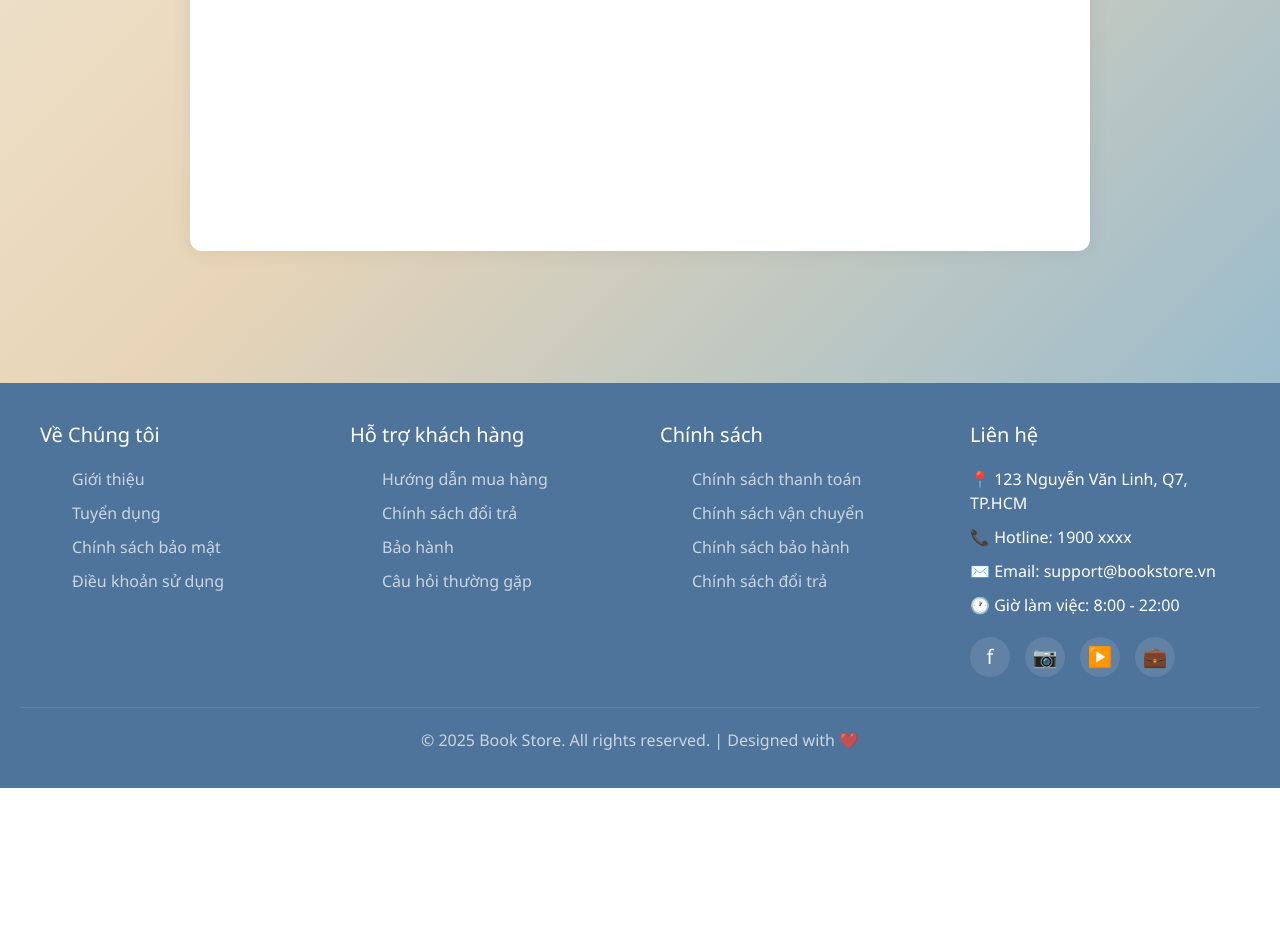
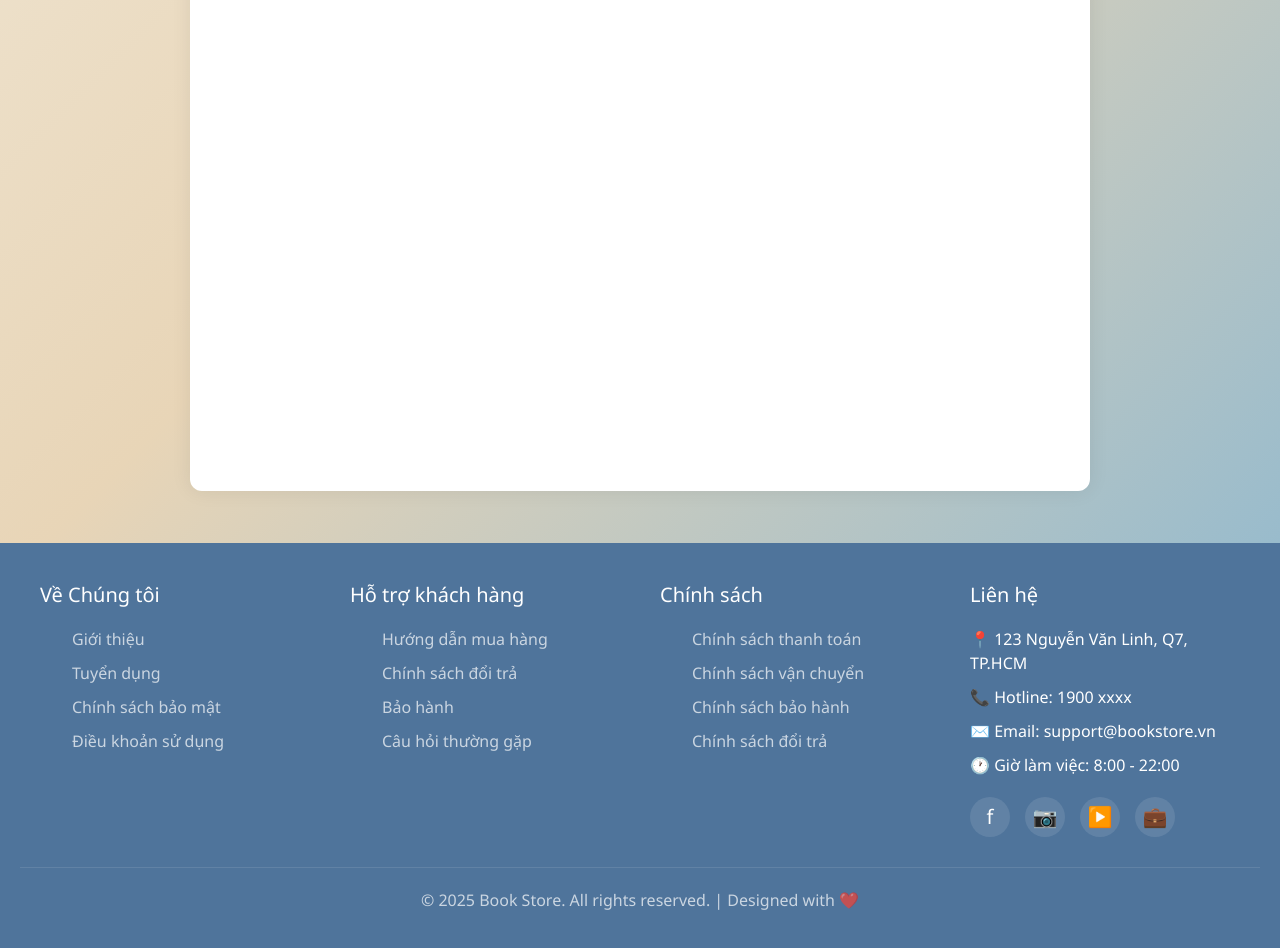
Before and after one commit to ngoctu0405/Book-Store, a PHP site: page /news-detail.html in a window 1280 px wide. Shown: the part 1057-2005 px from the top of the page. Before the commit the page ends 1845 px from the top, so only its background shows below. Run offline with PHP 8.4, Linux system fonts and the light colour scheme.

Commit message:
Chỉnh lại thanh nav bên product-detail, và chỉnh lại news-detail thêm nội dung content

```diff
--- a/WEB___Book-Strore/assets/css/style.css
+++ b/WEB___Book-Strore/assets/css/style.css
@@ -2616,6 +2616,7 @@ footer {
 .container_py-6 {
   position: relative;
   top: 13rem;
+  padding: 3rem;
   background-color: #fff;
   border-radius: 3rem;
 }
--- a/WEB___Book-Strore/index.html
+++ b/WEB___Book-Strore/index.html
@@ -27,6 +27,10 @@
         background-color: #0077cc;
         border-radius: 3rem;
         padding: 1rem;
+      }
+      .carousel-inner {
+        background-color: #22a6ce;
+        border-radius: 3rem;
       }
       /* ========================================================= */
       /* 5. HOT SALE SECTION */
--- a/WEB___Book-Strore/news-detail.html
+++ b/WEB___Book-Strore/news-detail.html
@@ -21,7 +21,7 @@
       }
 
       .container {
-        height: 90rem;
+        height: 100rem;
       }
 
       /* Khung tổng */
@@ -29,7 +29,7 @@
         position: relative;
         top: 6rem;
         max-width: 900px;
-        min-height: 70rem;
+        min-height: 85rem;
         margin: 60px auto;
         background: #fff;
         padding: 40px 50px;
--- a/WEB___Book-Strore/product-detail.html
+++ b/WEB___Book-Strore/product-detail.html
@@ -25,7 +25,7 @@
             background: linear-gradient(90deg, #ffffff 0%, #7fb3d3 100%);
             padding: 0 2rem;
             box-shadow: 0 4px 20px rgba(79, 157, 166, 0.3);
-            position: sticky;
+            position: fixed;
             top: 0;
             z-index: 100;
             border-bottom: 2px solid #82c09a;
@@ -103,6 +103,7 @@
             justify-content: center;
             align-items: center;
             position: relative;
+            top: 3rem;
             box-shadow: 0 2px 8px rgba(0, 0, 0, 0.05);
         }
 
```
